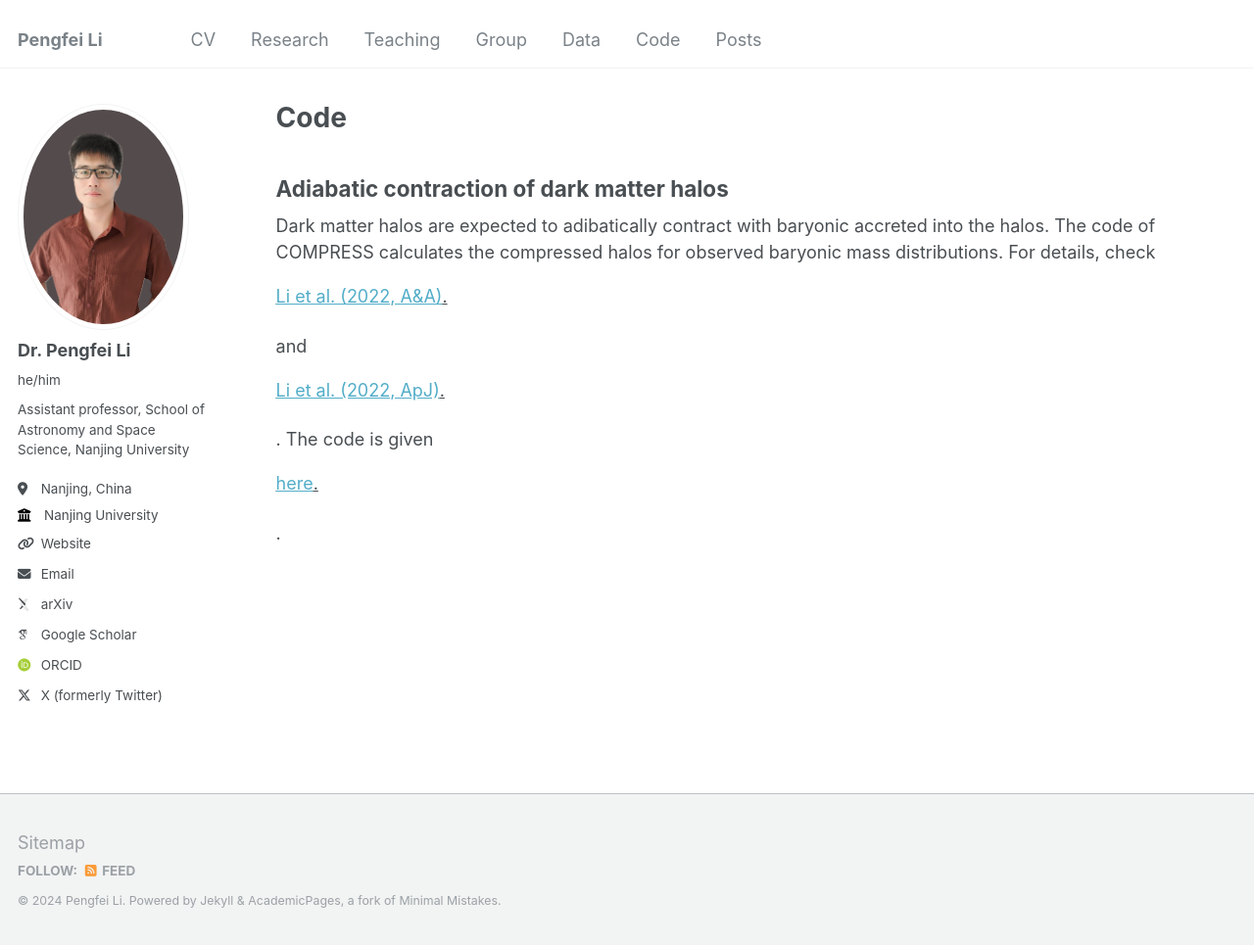
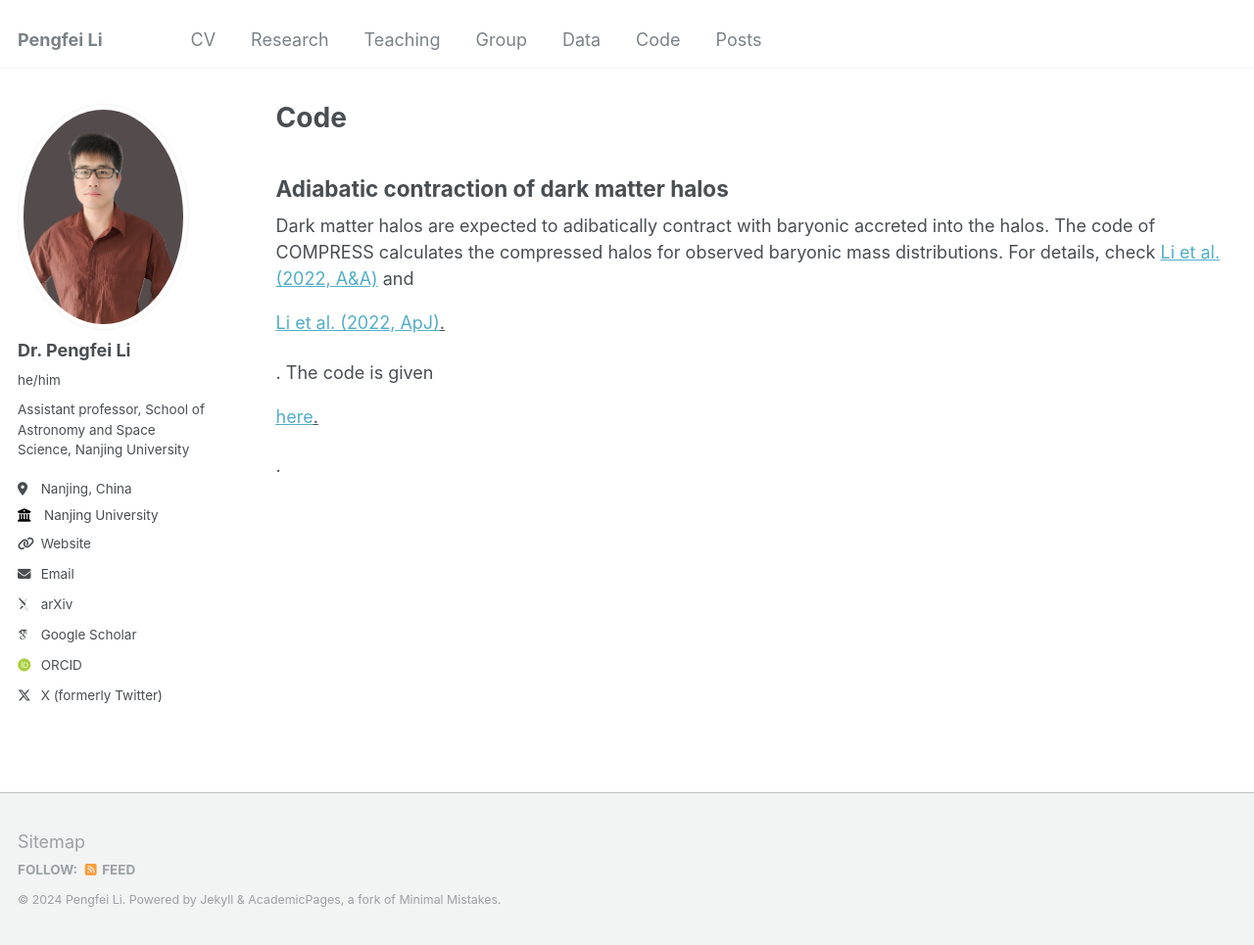
Before and after one commit to PengfeiLi0606/pengfeili0606.github.io, a Jekyll site: the page built from _pages/code.html, in a window 1280 px wide and 965 px high. Shown: the whole window at 98% size. Built offline with Jekyll 4.4.1, drawn with Linux system fonts in a browser that asks for light colours; some web fonts are replaced.

Commit message:
Update code.html

```diff
--- a/_pages/code.html
+++ b/_pages/code.html
@@ -7,7 +7,7 @@ author_profile: true
 
 <h2>Adiabatic contraction of dark matter halos</h2>
 Dark matter halos are expected to adibatically contract with baryonic accreted into the halos. The code of COMPRESS calculates the compressed halos for observed baryonic mass distributions.
-For details, check <p style="text-decoration:underline;"><a href="https://ui.adsabs.harvard.edu/abs/2022A%26A...665A.143L/abstract">Li et al. (2022, A&A)</a>.</p>
+For details, check <a href="https://ui.adsabs.harvard.edu/abs/2022A%26A...665A.143L/abstract">Li et al. (2022, A&A)</a>
 and <p style="text-decoration:underline;"><a href="https://ui.adsabs.harvard.edu/abs/2022ApJ...927..198L/abstract">Li et al. (2022, ApJ)</a>.</p>.
 The code is given <p style="text-decoration:underline;"><a href="https://github.com/PengfeiLi0606/compress">here</a>.</p>.
 
```
